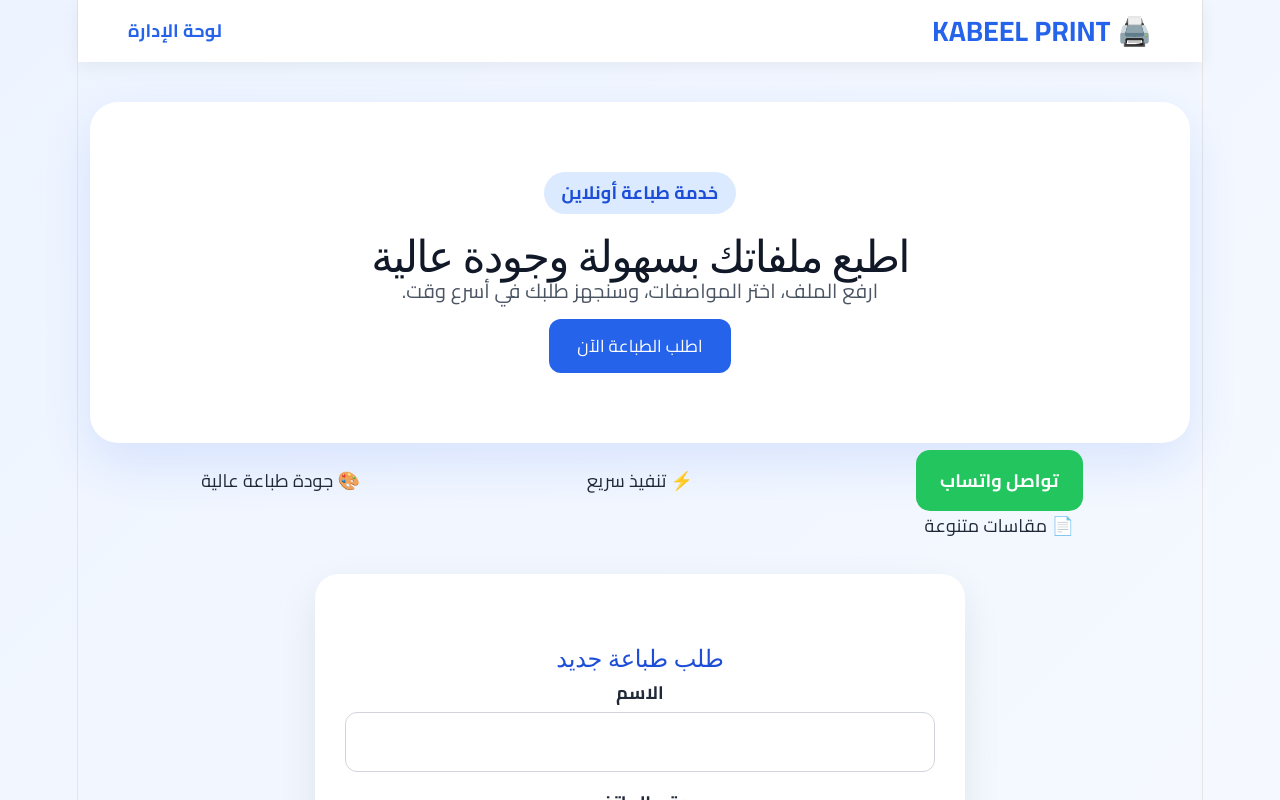
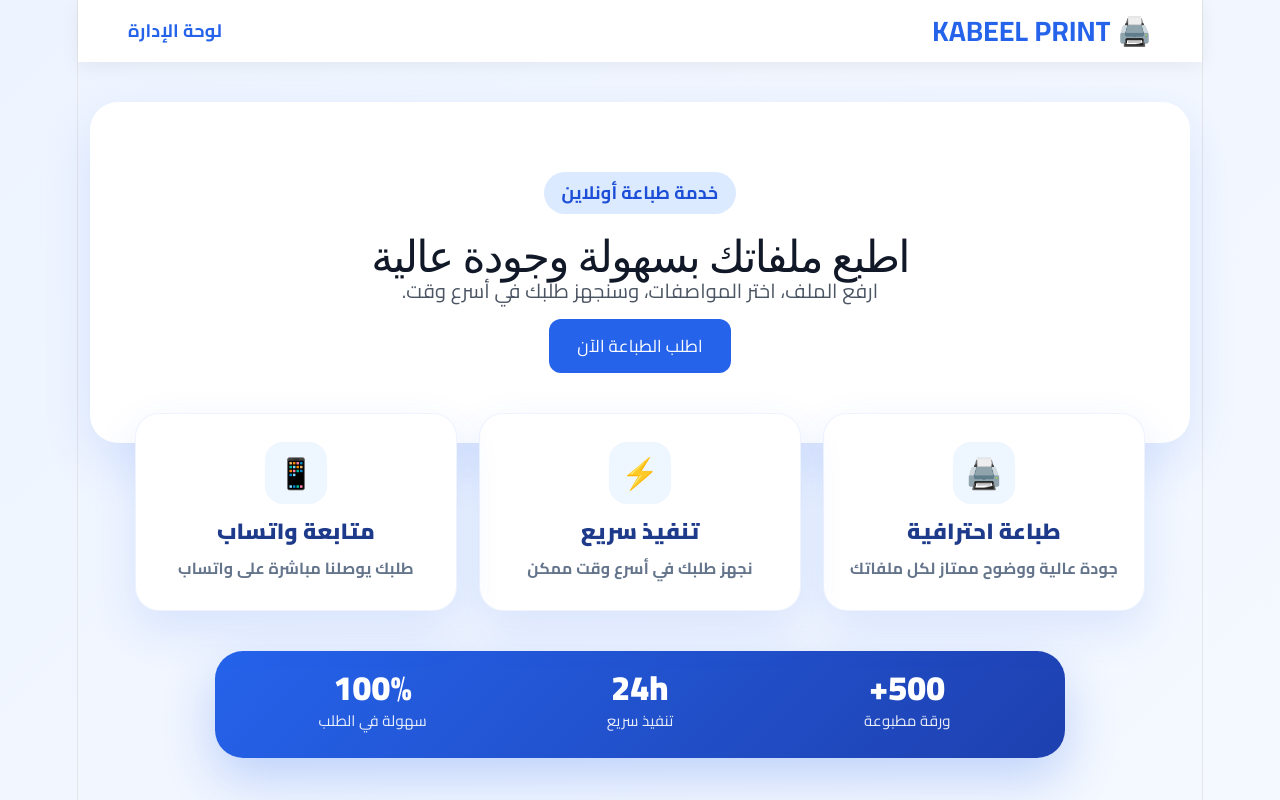
Before and after one commit to kabelprint/kabel, a React (Vite) app: page / in a window 1280 px wide. Shown: the top 800 px of the page. Built offline with nearby package versions, Linux system fonts and the light colour scheme.

Commit message:
new homepage cards

```diff
--- a/src/App.css
+++ b/src/App.css
@@ -206,3 +206,83 @@ td {
     margin: 20px;
   }
 }
+.features {
+  display: grid;
+  grid-template-columns: repeat(3, 1fr);
+  gap: 22px;
+  max-width: 1050px;
+  margin: -55px auto 40px;
+  padding: 0 20px;
+  position: relative;
+  z-index: 5;
+}
+
+.feature-card {
+  background: white;
+  border-radius: 24px;
+  padding: 28px 22px;
+  text-align: center;
+  box-shadow: 0 18px 45px rgba(37, 99, 235, 0.12);
+  border: 1px solid rgba(37, 99, 235, 0.08);
+}
+
+.feature-icon {
+  width: 62px;
+  height: 62px;
+  margin: 0 auto 14px;
+  border-radius: 18px;
+  background: #eef6ff;
+  display: grid;
+  place-items: center;
+  font-size: 30px;
+}
+
+.feature-card h3 {
+  margin: 0 0 10px;
+  font-size: 22px;
+  color: #1e3a8a;
+  font-weight: 900;
+}
+
+.feature-card p {
+  margin: 0;
+  color: #64748b;
+  font-size: 16px;
+  line-height: 1.7;
+}
+
+.stats {
+  max-width: 850px;
+  margin: 20px auto 60px;
+  padding: 24px;
+  background: linear-gradient(135deg, #2563eb, #1e40af);
+  border-radius: 28px;
+  display: grid;
+  grid-template-columns: repeat(3, 1fr);
+  color: white;
+  text-align: center;
+  box-shadow: 0 20px 50px rgba(37, 99, 235, 0.25);
+}
+
+.stats strong {
+  display: block;
+  font-size: 34px;
+  font-weight: 900;
+  margin-bottom: 6px;
+}
+
+.stats span {
+  font-size: 15px;
+  opacity: 0.9;
+}
+
+@media (max-width: 768px) {
+  .features,
+  .stats {
+    grid-template-columns: 1fr;
+  }
+
+  .features {
+    margin-top: 20px;
+  }
+}
--- a/src/App.jsx
+++ b/src/App.jsx
@@ -103,25 +103,48 @@ if (window.location.pathname === "/admin") {
       <div>
         <span className="badge">خدمة طباعة أونلاين</span>
         <h1>اطبع ملفاتك بسهولة وجودة عالية</h1>
+
         <p>ارفع الملف، اختر المواصفات، وسنجهز طلبك في أسرع وقت.</p>
         <a href="#order-form" className="hero-button">اطلب الطباعة الآن</a>
       </div>
     </section>
 
     <section className="features">
-      <div className="whatsapp-box">
-  <a
-    href="https://wa.me/201095042810"
-    target="_blank"
-  >
-    تواصل واتساب
-  </a>
-</div>
-      <div>⚡ تنفيذ سريع</div>
-      <div>🎨 جودة طباعة عالية</div>
-      <div>📄 مقاسات متنوعة</div>
+  <div className="feature-card">
+    <div className="feature-icon">🖨️</div>
+    <h3>طباعة احترافية</h3>
+    <p>جودة عالية ووضوح ممتاز لكل ملفاتك</p>
+  </div>
 
-    </section>
+  <div className="feature-card">
+    <div className="feature-icon">⚡</div>
+    <h3>تنفيذ سريع</h3>
+    <p>نجهز طلبك في أسرع وقت ممكن</p>
+  </div>
+
+  <div className="feature-card">
+    <div className="feature-icon">📱</div>
+    <h3>متابعة واتساب</h3>
+    <p>طلبك يوصلنا مباشرة على واتساب</p>
+  </div>
+</section>
+
+<section className="stats">
+  <div>
+    <strong>500+</strong>
+    <span>ورقة مطبوعة</span>
+  </div>
+
+  <div>
+    <strong>24h</strong>
+    <span>تنفيذ سريع</span>
+  </div>
+
+  <div>
+    <strong>100%</strong>
+    <span>سهولة في الطلب</span>
+  </div>
+</section>
 
     <form id="order-form" className="order-card" onSubmit={handleSubmit}>
       <h2>طلب طباعة جديد</h2>
```
